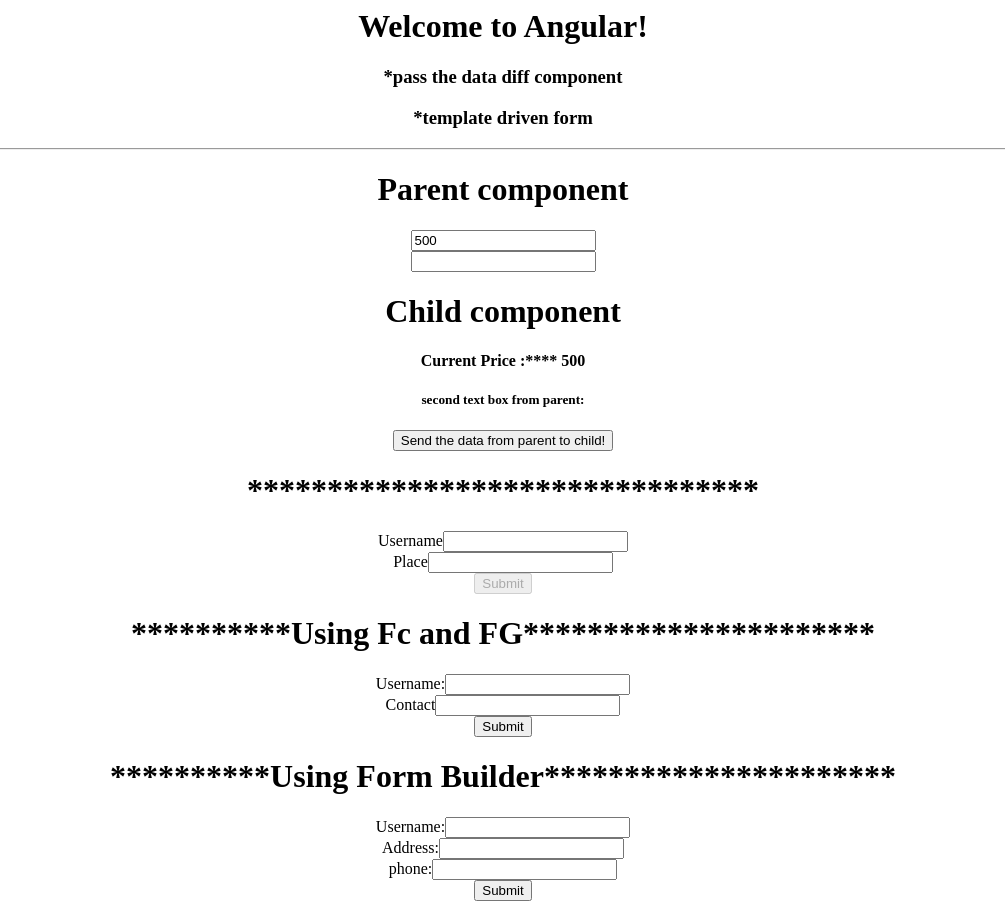
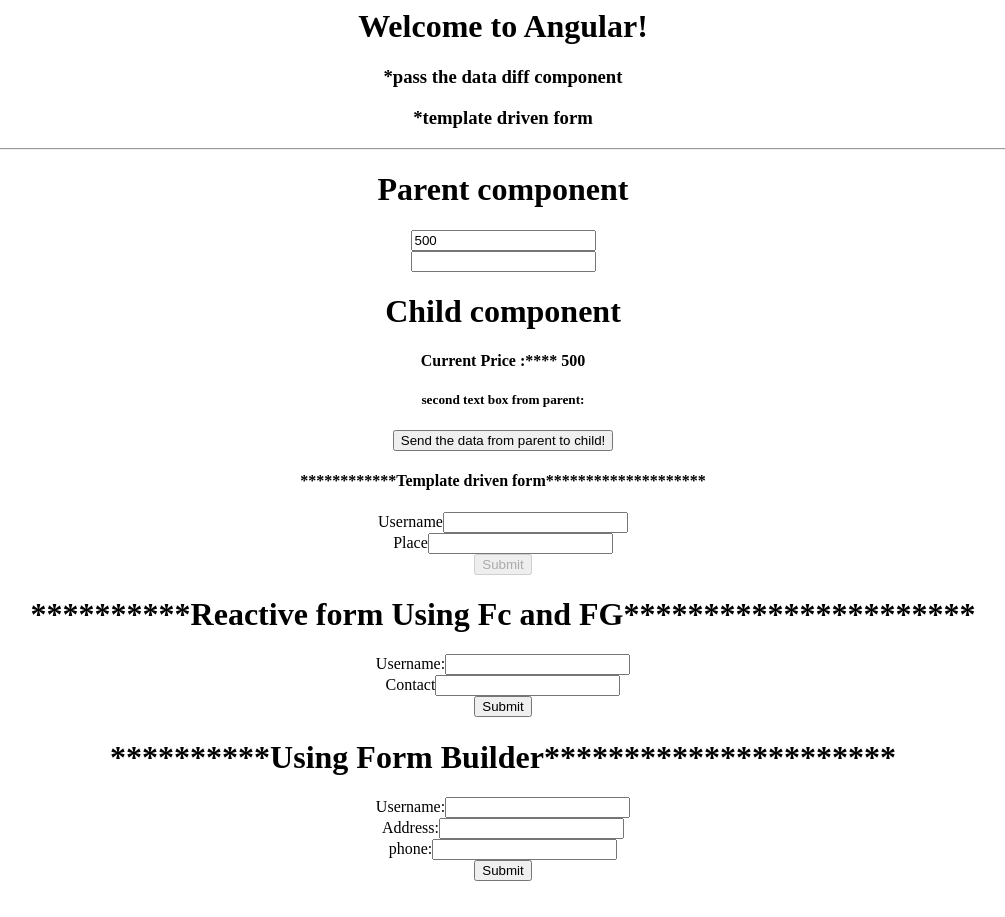
Before and after one commit to tkrsivasakthi/angular-input_andoutput-decoraters-5wgeon, an Angular app: page / in a window 1280 px wide. Shown: the whole page, without its empty margins (137-1142 px from the left). Built offline with nearby package versions, Linux system fonts and the light colour scheme.

Commit message:
2 files modified

```diff
--- a/src/app/parent/parent.component.html
+++ b/src/app/parent/parent.component.html
@@ -11,7 +11,7 @@
   [fromParent]="sampledata"
   (toparent)="GetChildData($event)"
 ></app-child> -->
-<h1>********************************</h1>
+<h4>************Template driven form********************</h4>
 <form #user="ngForm" (ngSubmit)="onSend(user)">
   <label for="username">Username</label>
   <input ngModel type="text" name="username" #username="ngModel" required />
@@ -24,10 +24,21 @@
   <button type="submit" [disabled]="user.invalid">Submit</button>
 </form>
 
-<h1>**********Using Fc and FG**********************</h1>
+<h1>**********Reactive form Using Fc and FG**********************</h1>
 <form [formGroup]="jobForm" (ngSubmit)="save()">
   <label for="username">Username:</label>
   <input type="text" name="username" formControlName="username" />
+  <div
+    *ngIf="
+      jobForm.get('username').invalid &&
+      (jobForm.get('username').dirty || jobForm.get('username').touched)
+    "
+  >
+    <p *ngIf="jobForm.get('username').errors?.required">username is required</p>
+    <p *ngIf="jobForm.get('username').errors?.minlength">
+      username is should be 3 char min
+    </p>
+  </div>
   <br />
   <label for="contact">Contact</label>
   <input type="text" name="contact" formControlName="contact" /><br />
--- a/src/app/parent/parent.component.ts
+++ b/src/app/parent/parent.component.ts
@@ -1,5 +1,6 @@
 import { Component, OnInit } from '@angular/core';
 import { FormBuilder } from '@angular/forms';
+import { Validators } from '@angular/forms';
 import { FormControl } from '@angular/forms';
 import { FormGroup } from '@angular/forms';
 import { FormsModule } from '@angular/forms';
@@ -39,7 +40,10 @@
 
   // create form control using fg and fc
   jobForm = new FormGroup({
-    username: new FormControl(''),
+    username: new FormControl('', [
+      Validators.required,
+      Validators.minLength('3'),
+    ]),
     contact: new FormControl(''),
   });
   // get the reactive form values from view
```
